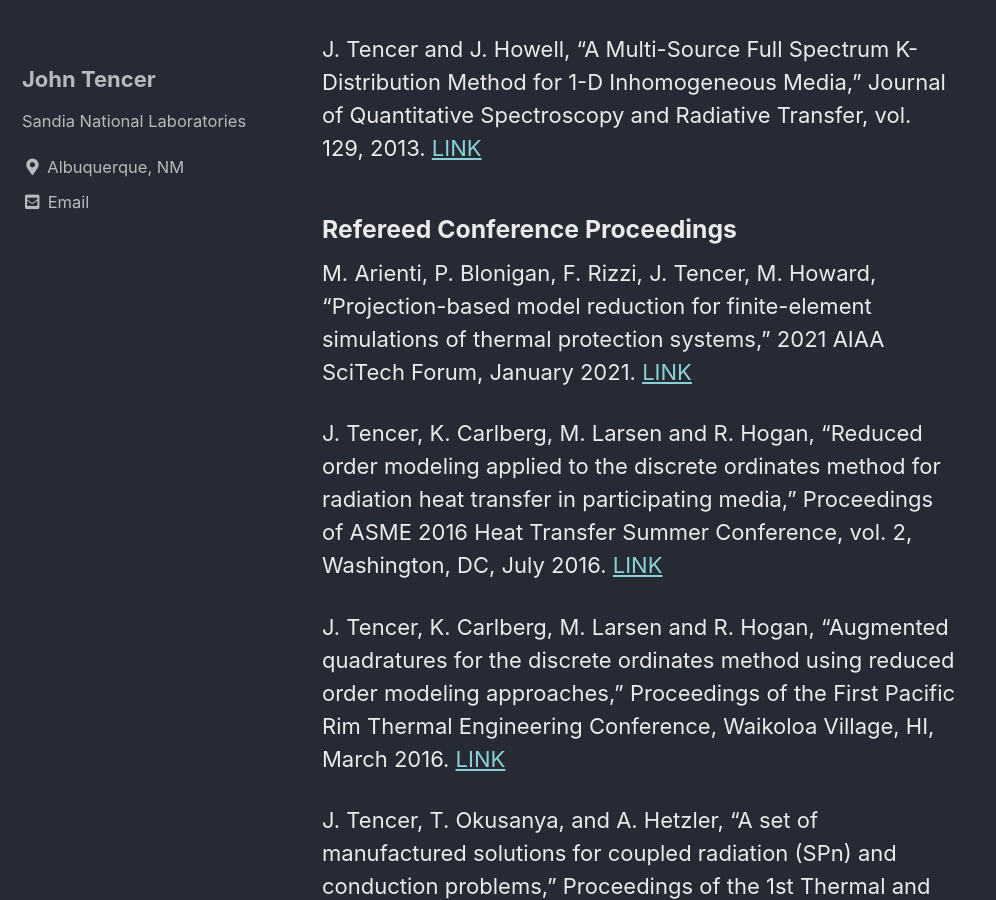
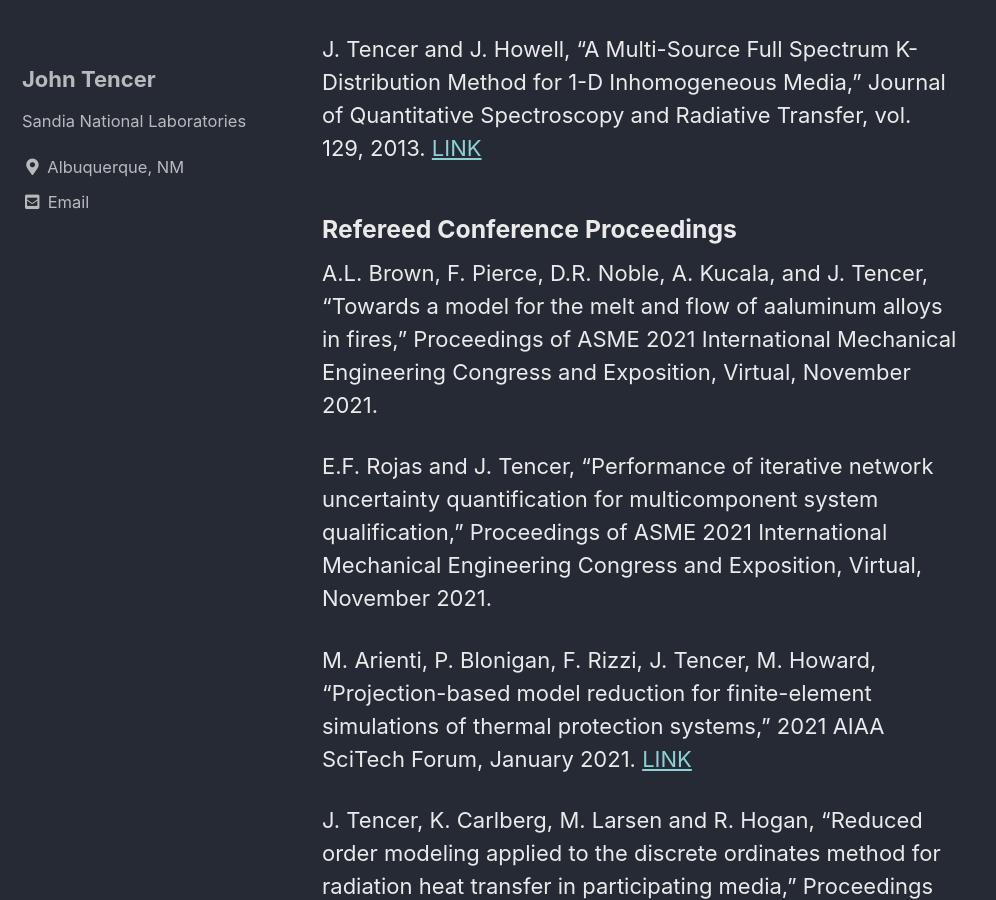
Before and after one commit to jtencer/jtencer.github.io, a Jekyll site: the page built from _pages/pubs.md, in a window 1280 px wide and 900 px high, scrolled down 1828 px. Shown: the whole window, without its empty margins (0-996 px from the left). Built offline with Jekyll 4.4.1, drawn with Linux system fonts in a browser that asks for light colours; cached includes are drawn as plain includes.

Commit message:
add IMECE pubs

```diff
--- a/_pages/pubs.md
+++ b/_pages/pubs.md
@@ -34,6 +34,10 @@ J. Tencer and J. Howell, “A Multi-Source Full Spectrum K-Distribution Method f
 
 ### Refereed Conference Proceedings
 
+A.L. Brown, F. Pierce, D.R. Noble, A. Kucala, and J. Tencer, "Towards a model for the melt and flow of aaluminum alloys in fires," Proceedings of ASME 2021 International Mechanical Engineering Congress and Exposition, Virtual, November 2021.
+
+E.F. Rojas and J. Tencer, "Performance of iterative network uncertainty quantification for multicomponent system qualification," Proceedings of ASME 2021 International Mechanical Engineering Congress and Exposition, Virtual, November 2021.
+
 M. Arienti, P. Blonigan, F. Rizzi, J. Tencer, M. Howard, “Projection-based model reduction for finite-element simulations of thermal protection systems,” 2021 AIAA SciTech Forum, January 2021.  [LINK](AIAA2021)
 
 J. Tencer, K. Carlberg, M. Larsen and R. Hogan, “Reduced order modeling applied to the discrete ordinates method for radiation heat transfer in participating media,” Proceedings of ASME 2016 Heat Transfer Summer Conference, vol. 2, Washington, DC, July 2016.  [LINK](SHTC2016)
```
